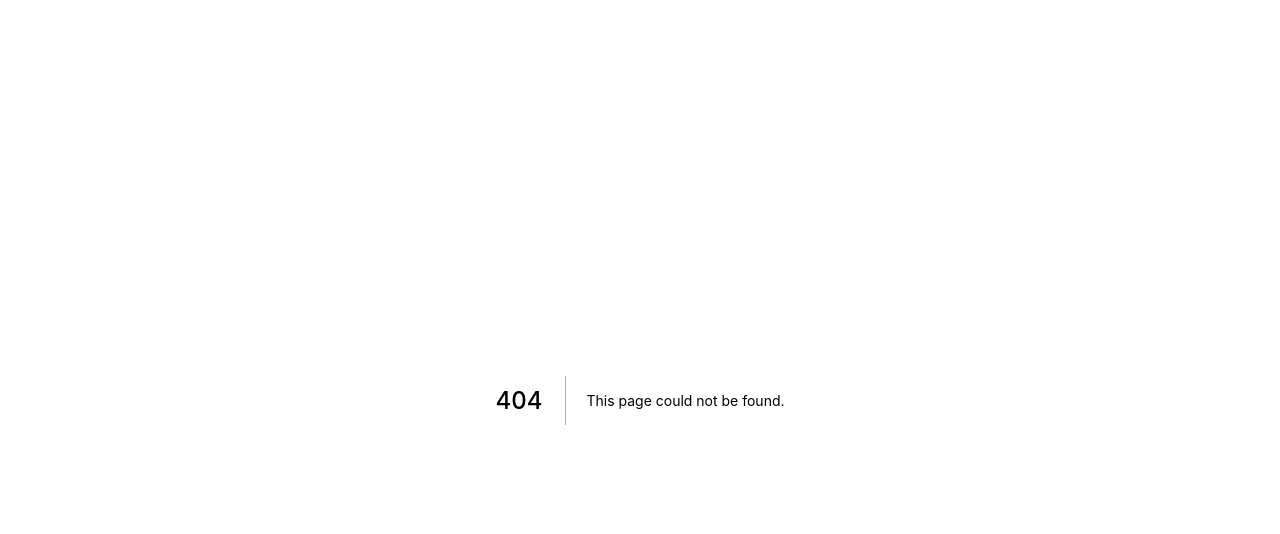
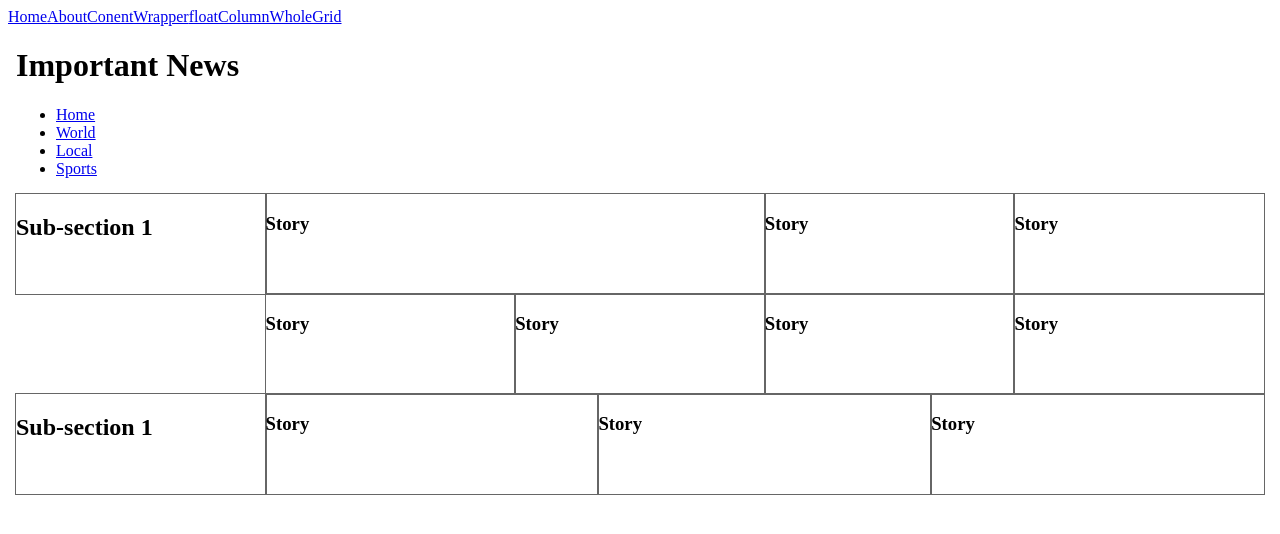
Before and after one commit to cavapoo2/react_next_page_layout_and_grids, a Next.js app: page /floatColumnsWholeGrid in a window 1280 px wide. Before the commit this address had no page. Shown: the top 534 px of the page. Built offline with nearby package versions, Linux system fonts and the light colour scheme.

Commit message:
add grid float style

```diff
--- a/components/Header.js
+++ b/components/Header.js
@@ -12,6 +12,14 @@
     <Link href="/about">
       <a style={linkStyle}>About</a>
     </Link>
+    <Link href="/contentWrapper">
+      <a style={linkStyle}>ConentWrapper</a>
+    </Link>
+   <Link href="/floatColumnsWholeGrid">
+      <a style={linkStyle}>floatColumnWholeGrid</a>
+    </Link>
+
+
     <style jsx> {`
    display: inline-block;
    padding: 0.25em;
--- /dev/null
+++ b/pages/floatColumnsWholeGrid.js
@@ -0,0 +1,121 @@
+import Layout from '../components/MyLayout.js'
+import HeaderLayout from '../components/HeaderLayout'
+
+export default () => (
+  <div>
+  <HeaderLayout/>
+  <Layout>
+  <body>
+  <header className="masthead">
+    <div className="wrapper">
+      <h1>Important News</h1>
+
+    </div>
+  </header>
+
+  <nav role="navigation" className="navbar">
+    <div className="wrapper">
+      <ul className="navlist">
+        <li><a href="#">Home</a></li>
+        <li><a href="#">World</a></li>
+        <li><a href="#">Local</a></li>
+        <li><a href="#">Sports</a></li>
+      </ul>
+    </div>
+  </nav>
+
+  <main className="wrapper">
+    <section className="subcategory">
+      <div className="row">
+        <header className="col subcategory-header">
+          <h2>Sub-section 1</h2>
+        </header>
+        <div className="col subcategory-content">
+          <div className="row row-quartet">
+            <div className="col subcategory-featured">
+              <h3>Story</h3>
+            </div>
+            <div className="col">
+              <h3>Story</h3>
+            </div>
+            <div className="col">
+              <h3>Story</h3>
+            </div>
+          </div>
+          <div className="row row-quartet">
+            <div className="col">
+              <h3>Story</h3>
+            </div>
+            <div className="col">
+              <h3>Story</h3>
+            </div>
+            <div className="col">
+              <h3>Story</h3>
+            </div>
+            <div className="col">
+              <h3>Story</h3>
+            </div>
+          </div>
+        </div>
+      </div>
+    </section>
+
+    <section className="subcategory">
+      <div className="row">
+        <header className="col subcategory-header">
+          <h2>Sub-section 1</h2>
+        </header>
+
+        <div className="col subcategory-content">
+          <div className="row row-trio">
+            <div className="col">
+              <h3>Story</h3>
+            </div>
+            <div className="col">
+              <h3>Story</h3>
+            </div>
+            <div className="col">
+              <h3>Story</h3>
+            </div>
+          </div>
+        </div>
+      </div>
+    </section>
+
+  </main>
+</body>
+
+    <style>{`
+  /* our grid styles: */
+  .row:after {
+    content: '';
+    display: block;
+    clear: both;
+  }
+  .row-quartet > * {
+    width: 25%;
+  }
+  .row-trio > * {
+    width: 33.3333%;
+  }
+  .col {
+    float: left;
+    -moz-box-sizing: border-box;
+         box-sizing: border-box;
+    min-height: 100px;
+    outline: 1px solid #666;
+  }
+  .subcategory-featured {
+    width: 50%;
+  }
+  .subcategory-content {
+    width: 80%;
+  }
+  .subcategory-header {
+    width: 20%;
+  }
+`}</style>
+
+  </Layout>
+  </div>
+)
```
Also changed, not shown: pages/contentWrapper.js (added, +30 -0 lines).
